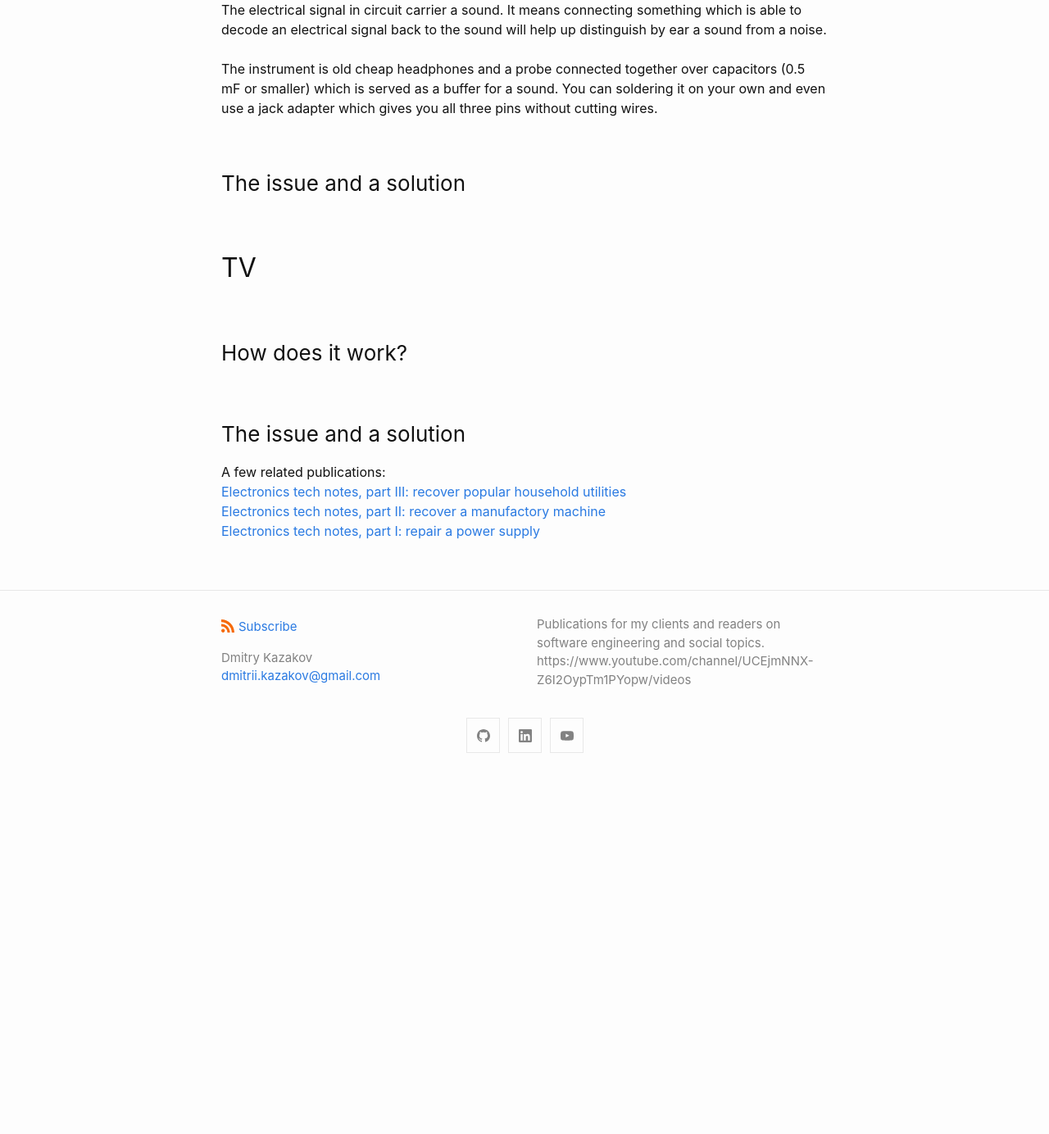
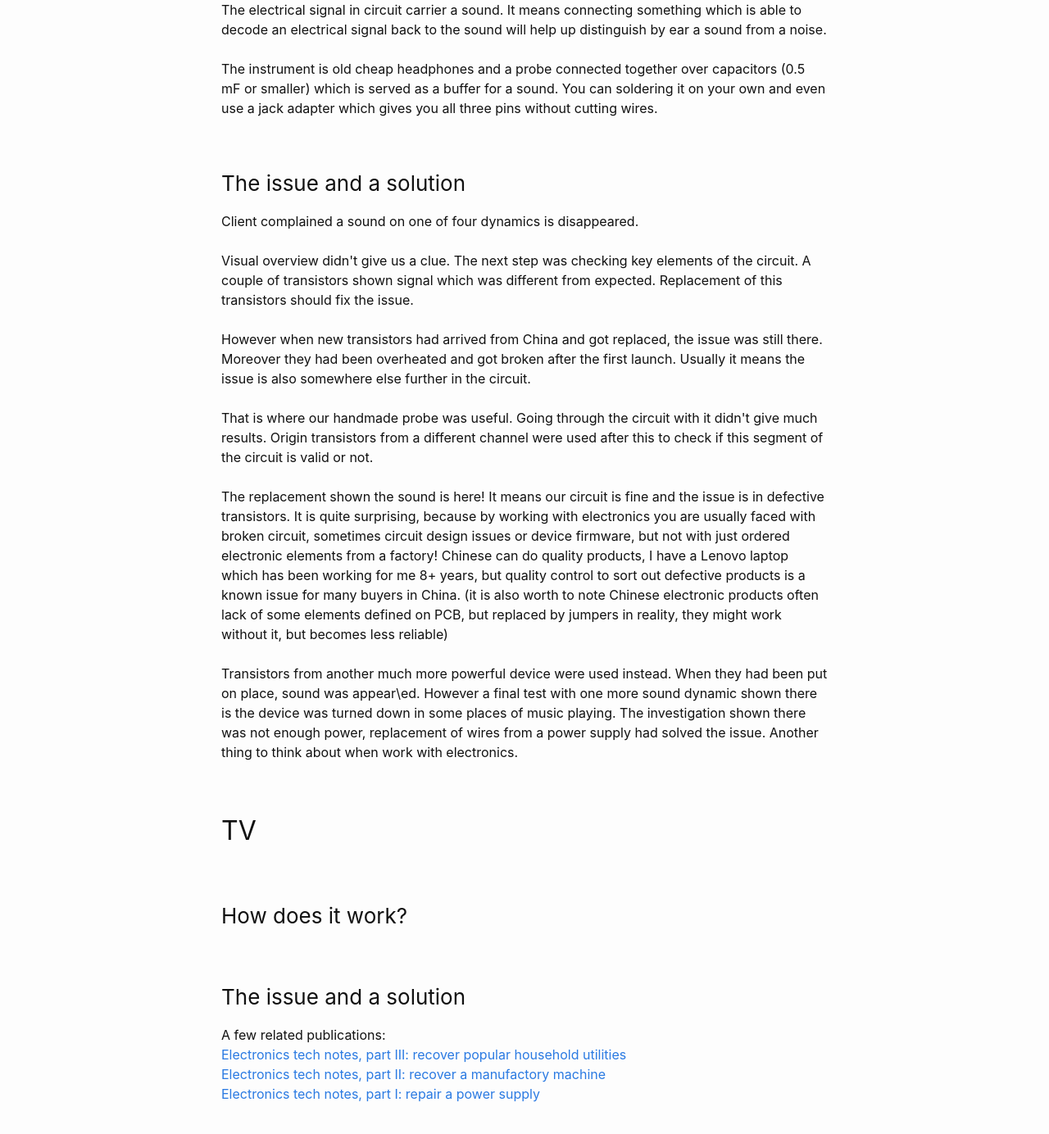
Before and after one commit to Gelassen/dkazakov.github.io, a Jekyll site: the page built from _posts/2024-03-30-electronics-tech-notes-part-4-repair-sound-amplifier-and-tv.html, in a window 1280 px wide and 1400 px high, scrolled down 1416 px. Shown: the top 1384 px of the window at 82% size. Built offline with Jekyll 4.4.1, drawn with Linux system fonts in a browser that asks for light colours; before the commit the page ends 2370 px from its top, so only the background shows below that.

Commit message:
Add the first part of electronics publication, part II

```diff
--- a/_posts/2024-03-30-electronics-tech-notes-part-4-repair-sound-amplifier-and-tv.html
+++ b/_posts/2024-03-30-electronics-tech-notes-part-4-repair-sound-amplifier-and-tv.html
@@ -72,13 +72,45 @@ modified_time: '2024-04-1'
                 </p>
                 <h3>The issue and a solution</h3>
                 <p>
-                    <!-- investigation of the broken transistors -->
-                    <!-- Chinese replacement's get broken -->
-                    <!-- Search for a place where music sound goes down -->
-                    <!-- found out transistors are not a full replacement or bad -->
-                    <!-- junggling transistors to find out the rest of the trace are good -->
-                    <!-- replace transistors from more powerful device and solve the issue -->
-                    <!-- issue with cables -->
+                    Client complained a sound on one of four dynamics is
+                    disappeared. <br><br>
+
+                    Visual overview didn't give us a clue. The next step was
+                    checking key elements of the circuit. A couple of
+                    transistors shown signal which was different from expected.
+                    Replacement of this transistors should fix the issue. <br><br>
+
+                    However when new transistors had arrived from China and got
+                    replaced, the issue was still there. Moreover they had been
+                    overheated and got broken after the first launch. Usually it
+                    means the issue is also somewhere else further in the circuit. <br><br>
+
+                    That is where our handmade probe was useful. Going through
+                    the circuit with it didn't give much results. Origin
+                    transistors from a different channel were used after this
+                    to check if this segment of the circuit is valid or not. <br><br>
+
+                    The replacement shown the sound is here! It means our
+                    circuit is fine and the issue is in defective transistors.
+                    It is quite surprising, because by working with electronics
+                    you are usually faced with broken circuit, sometimes circuit
+                    design issues or device firmware, but not with just
+                    ordered electronic elements from a factory! Chinese can do
+                    quality products, I have a Lenovo laptop which has been
+                    working for me 8+ years, but quality control to sort out defective
+                    products is a known issue for many buyers in China. (it is also worth
+                    to note Chinese electronic products often lack of some
+                    elements defined on PCB, but replaced by jumpers in reality,
+                    they might work without it, but becomes less reliable) <br><br>
+
+                    Transistors from another much more powerful device were
+                    used instead. When they had been put on place, sound was
+                    appear\ed. However a final test with one more sound dynamic
+                    shown there is the device was turned down in some places
+                    of music playing. The investigation shown there was not
+                    enough power, replacement of wires from a power supply had
+                    solved the issue. Another thing to think about when work
+                    with electronics.
                 </p>
             </p>
             <h2>TV</h2>
```
